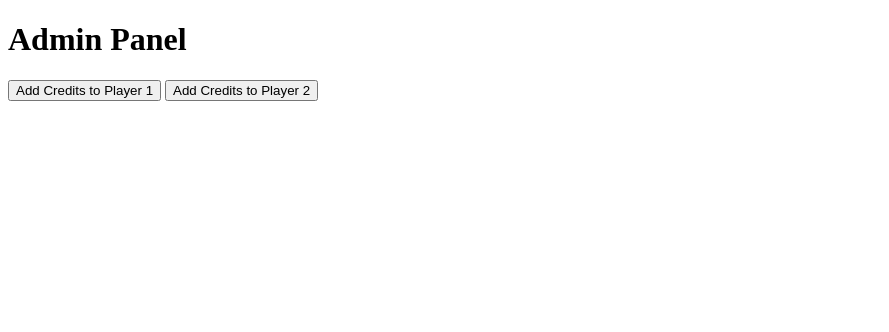
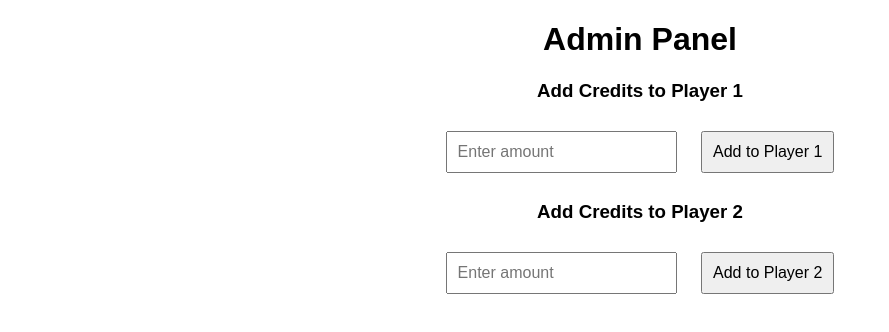
Before and after one commit to Expressgames/Fake-Money-App, a plain HTML site: page Admin.html in a window 1280 px wide. Shown: the whole page, without its empty margins (0-889 px from the left). Drawn offline with Linux system fonts and the light colour scheme.

Commit message:
Update Admin.html

```diff
--- a/Admin.html
+++ b/Admin.html
@@ -2,12 +2,22 @@
 <html>
 <head>
   <title>Admin Panel</title>
+  <style>
+    body {
+      font-family: Arial, sans-serif;
+      text-align: center;
+      margin: 20px;
+    }
+    input, button {
+      padding: 10px;
+      margin: 10px;
+      font-size: 16px;
+    }
+  </style>
   <script type="module">
-    // Import Firebase SDKs
     import { initializeApp } from "https://www.gstatic.com/firebasejs/9.17.2/firebase-app.js";
     import { getDatabase, ref, set, get } from "https://www.gstatic.com/firebasejs/9.17.2/firebase-database.js";
 
-    // Firebase configuration
     const firebaseConfig = {
       apiKey: "AIzaSyDjbl8bbf4aGu1P3Jk9AQd_vOCvfpgLUv4",
       authDomain: "fake-money-transaction.firebaseapp.com",
@@ -18,16 +28,20 @@
       appId: "1:654165502718:web:0f7dede885a7fa39e153af"
     };
 
-    // Initialize Firebase
     const app = initializeApp(firebaseConfig);
     const db = getDatabase(app);
 
-    // Function to add credits
-    function addCredits(player, amount) {
+    function addCredits(player) {
+      const amount = parseInt(document.getElementById(`${player}-amount`).value);
+      if (isNaN(amount) || amount <= 0) {
+        alert('Please enter a valid amount.');
+        return;
+      }
+
       const playerRef = ref(db, player);
       get(playerRef).then(snapshot => {
         const currentBalance = snapshot.val() || 0;
-        set(playerRef, currentBalance + parseInt(amount));
+        set(playerRef, currentBalance + amount);
         alert(`Added ${amount} credits to ${player}`);
       });
     }
@@ -35,7 +49,15 @@
 </head>
 <body>
   <h1>Admin Panel</h1>
-  <button onclick="addCredits('player1', prompt('Enter amount for Player 1'))">Add Credits to Player 1</button>
-  <button onclick="addCredits('player2', prompt('Enter amount for Player 2'))">Add Credits to Player 2</button>
+  <div>
+    <h3>Add Credits to Player 1</h3>
+    <input type="number" id="player1-amount" placeholder="Enter amount">
+    <button onclick="addCredits('player1')">Add to Player 1</button>
+  </div>
+  <div>
+    <h3>Add Credits to Player 2</h3>
+    <input type="number" id="player2-amount" placeholder="Enter amount">
+    <button onclick="addCredits('player2')">Add to Player 2</button>
+  </div>
 </body>
 </html>
```
